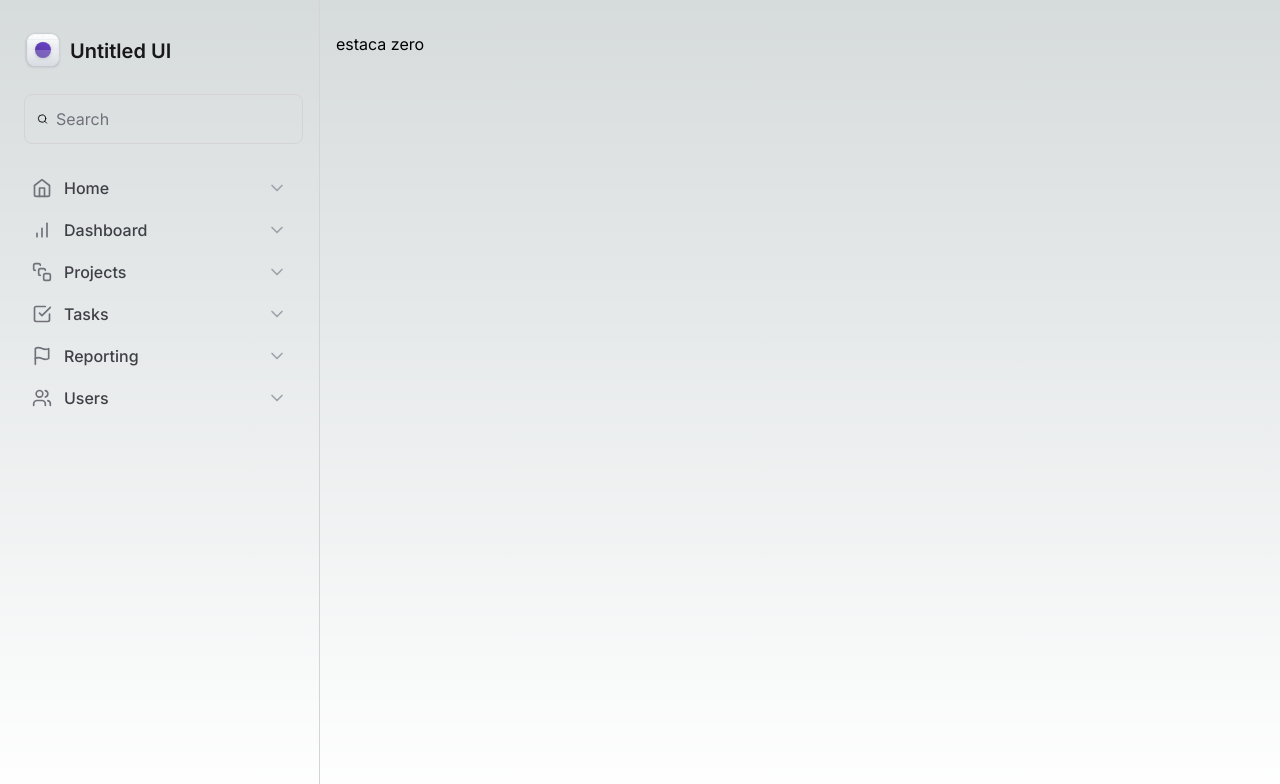
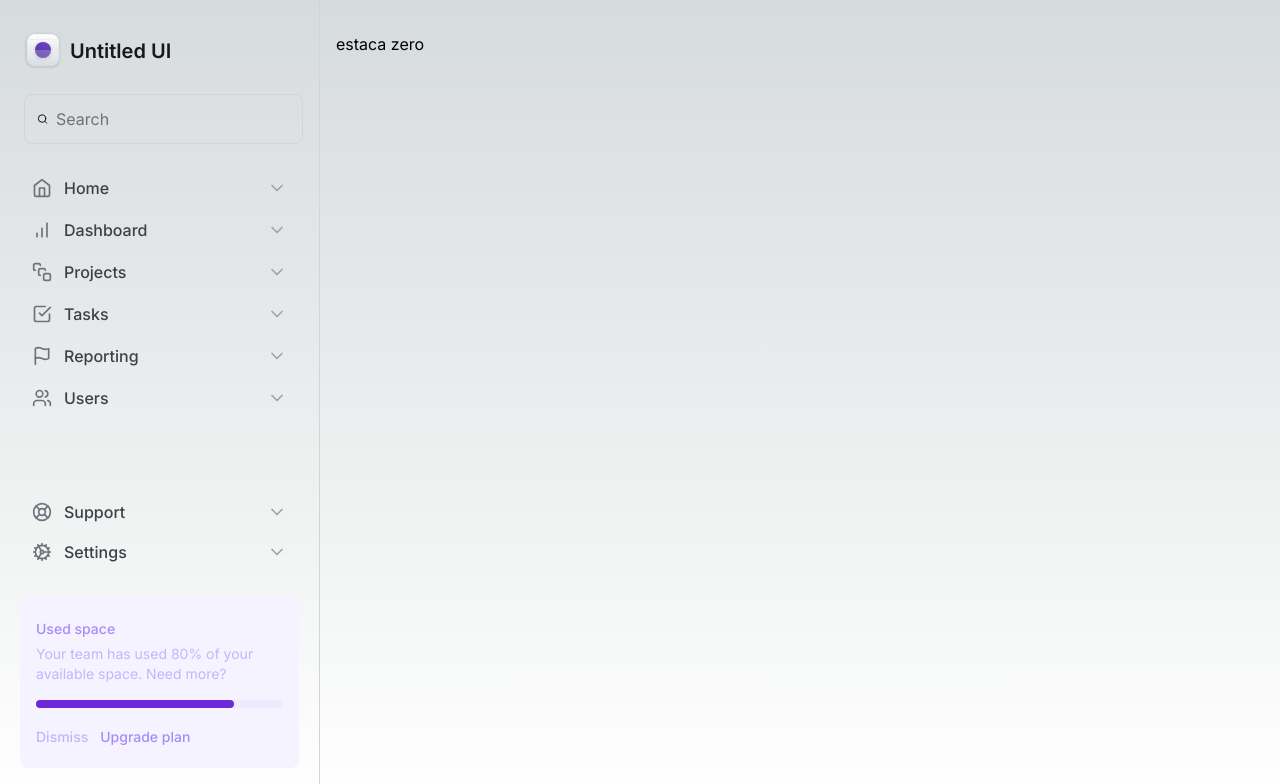
Before and after one commit to FeAranha/tailwind-jedi, a Next.js app: page / in a window 1280 px wide. Shown: the top 784 px of the page. Built offline with nearby package versions, Linux system fonts and the light colour scheme.

Commit message:
Widget de Espaço Usado

```diff
--- a/src/components/Sidebar/MainNavigation/index.tsx
+++ /dev/null
@@ -1,22 +0,0 @@
-import { NavItem } from './NaviItem'
-import {
-  BarChart,
-  CheckSquare,
-  Flag,
-  Home,
-  SquareStack,
-  Users,
-} from 'lucide-react'
-
-export function MainNavigation() {
-  return (
-    <nav className="space-y-0.5">
-      <NavItem title="Home" icon={Home} />
-      <NavItem title="Dashboard" icon={BarChart} />
-      <NavItem title="Projects" icon={SquareStack} />
-      <NavItem title="Tasks" icon={CheckSquare} />
-      <NavItem title="Reporting" icon={Flag} />
-      <NavItem title="Users" icon={Users} />
-    </nav>
-  )
-}
--- /dev/null
+++ b/src/components/Sidebar/UsedSpaceWidget.tsx
@@ -0,0 +1,33 @@
+export function UsedSpaceWidget() {
+  return (
+    <div className="flex flex-col gap-4 rounded-lg bg-violet-50 px-4 py-5 dark:bg-slate-600">
+      <div className="space-y-1">
+        <span className="text-sm/5 font-medium text-violet-400">
+          Used space
+        </span>
+        <p className="text-sm/5 text-violet-300">
+          Your team has used 80% of your available space. Need more?
+        </p>
+      </div>
+
+      <div className="h-2 rounded-full bg-violet-100">
+        <div className="h-2 w-4/5 rounded-full bg-violet-700" />
+      </div>
+
+      <div className="space-x-3">
+        <button
+          type="button"
+          className="text-sm font-medium text-violet-300 hover:text-violet-700"
+        >
+          Dismiss
+        </button>
+        <button
+          type="button"
+          className="text-sm font-medium text-violet-400 hover:text-violet-900"
+        >
+          Upgrade plan
+        </button>
+      </div>
+    </div>
+  )
+}
--- a/src/components/Sidebar/index.tsx
+++ b/src/components/Sidebar/index.tsx
@@ -1,20 +1,49 @@
-import { Search } from "lucide-react";
+import {
+  Search,
+  BarChart,
+  CheckSquare,
+  Flag,
+  Home,
+  SquareStack,
+  Users,
+  LifeBuoy,
+  Cog,
+} from 'lucide-react'
 import { Logo } from "./Logo";
-import { MainNavigation } from "./MainNavigation";
+import { NavItem } from './NaviItem'
+import { UsedSpaceWidget } from './UsedSpaceWidget';
 
 export function Sidebar() {
   return(
-    <aside className="border-r border-zinc-300 dark:border-violet-950 px-5 py-8 space-y-6">
+    <aside className="border-r border-zinc-300 dark:border-violet-950 px-5 py-8 flex flex-col gap-6">
       <Logo />
 
-      <div className="mx-1 flex w-full items-center gap-2 rounded-lg border border-zinc-300 px-3 py-3">
+      <div
+      className="mx-1 flex w-full items-center gap-2 rounded-lg border border-zinc-300 px-3 py-3"
+      >
         <Search className="h-5 w-5 to-zinc-500"/>
         <input
           className="flex-1 border-0 bg-transparent p-0 text-zinc-900 placeholder-zinc-500 dark:text-zinc-300"
-          placeholder="Search" />
+          placeholder="Search"/>
       </div>
 
-      <MainNavigation />
+      <nav className="space-y-0.5">
+        <NavItem title="Home" icon={Home} />
+        <NavItem title="Dashboard" icon={BarChart} />
+        <NavItem title="Projects" icon={SquareStack} />
+        <NavItem title="Tasks" icon={CheckSquare} />
+        <NavItem title="Reporting" icon={Flag} />
+        <NavItem title="Users" icon={Users} />
+      </nav>
+
+      <div className="mt-auto flex flex-col gap-6">
+        <nav>
+          <NavItem title="Support" icon={LifeBuoy} />
+          <NavItem title="Settings" icon={Cog} />
+        </nav>
+
+        <UsedSpaceWidget />
+      </div>
     </aside>
   )
 }
```
Also changed, not shown: src/components/Sidebar/NaviItem.tsx (renamed from src/components/Sidebar/MainNavigation/NaviItem.tsx).
